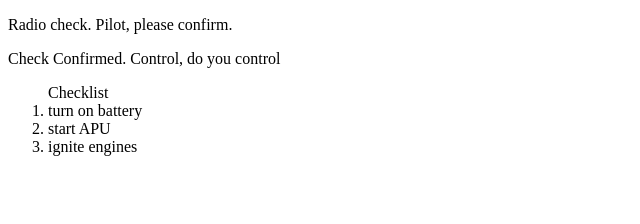
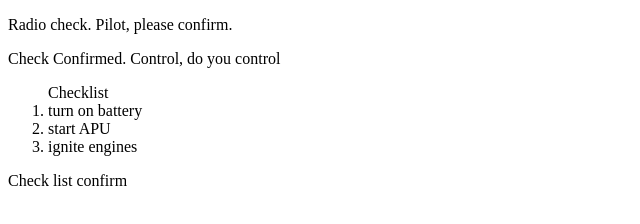
Before and after one commit to billkapes/communication-log, a plain HTML site: page index.html in a window 1280 px wide. Shown: the whole page, without its empty margins (0-640 px from the left). Drawn offline with Linux system fonts and the light colour scheme.

Commit message:
checklist confirmed by pilot

```diff
--- a/index.html
+++ b/index.html
@@ -8,5 +8,6 @@
         <li>start APU</li>
         <li>ignite engines</li>
       </ol>
+      <p>Check list confirm</p>
    </body>
 </html>
```
